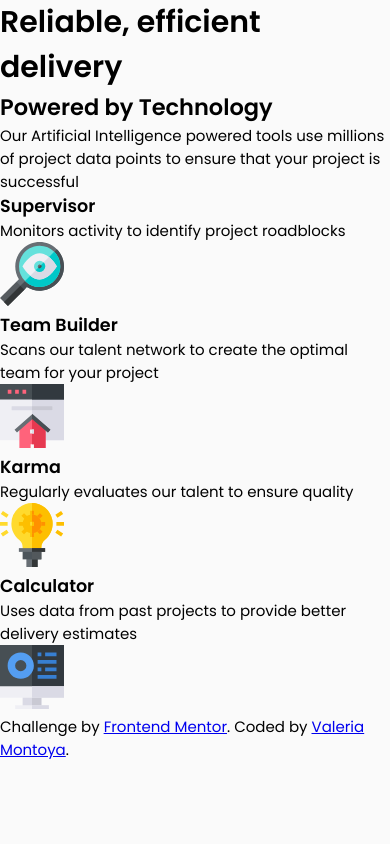
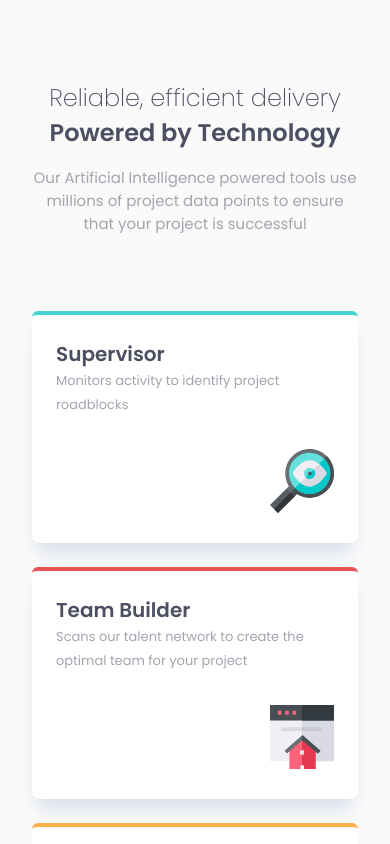
Before and after one commit to ValeriaMontoya/4-card-feature-section, a plain HTML site: page index.html in a window 390 px wide. Shown: the top 844 px of the page. Drawn offline with Linux system fonts and the light colour scheme.

Commit message:
Finish mobile layout

```diff
--- a/styles/mobile.css
+++ b/styles/mobile.css
@@ -28,3 +28,87 @@ body {
   font-size: var(--font-size-medium);
   background-color: var(--very-light-gray);
 }
+
+.header {
+  text-align: center;
+  padding: 8rem 3.2rem 0;
+  max-width: 600px;
+  margin: 0 auto;
+}
+
+.header__h1 {
+  font-weight: 200;
+  font-size: var(--font-size-large);
+  color: var(--very-dark-blue);
+}
+
+.header__h2 {
+  font-size: var(--font-size-large);
+  color: var(--very-dark-blue);
+}
+
+.header__p {
+  color: var(--grayish-blue);
+  margin: 16px 0;
+}
+
+.cards {
+  display: flex;
+  flex-direction: column;
+  align-items: center;
+  gap: 24px;
+  padding: 6rem 3.2rem;
+}
+
+.card {
+  display: flex;
+  flex-direction: column;
+  align-items: flex-end;
+  min-width: 200px;
+  max-width: 340px;
+  padding: 24px;
+  border-radius: 6px 6px 8px 8px;
+  background-color: white;
+  box-shadow: 0px 15px 20px -6px hsl(218deg 43% 46% / 20%);
+}
+
+.card__title {
+  color: var(--very-dark-blue);
+  font-size: 2rem;
+  align-self: flex-start;
+}
+
+.card__p {
+  color: var(--grayish-blue);
+  font-size: var(--font-size-small);
+  line-height: 2.4rem;
+}
+
+.card__icon {
+  margin-top: 32px;
+}
+
+.card:first-of-type {
+  border-top: 4px solid var(--cyan);
+}
+
+.card:nth-of-type(2) {
+  border-top: 4px solid var(--red);
+}
+
+.card:nth-of-type(3) {
+  border-top: 4px solid var(--orange);
+}
+
+.card:last-of-type {
+  border-top: 4px solid var(--blue);
+}
+
+.attribution {
+  font-size: var(--font-size-small);
+  text-align: center;
+}
+
+.attribution a {
+  color: hsl(228, 45%, 44%);
+}
```
